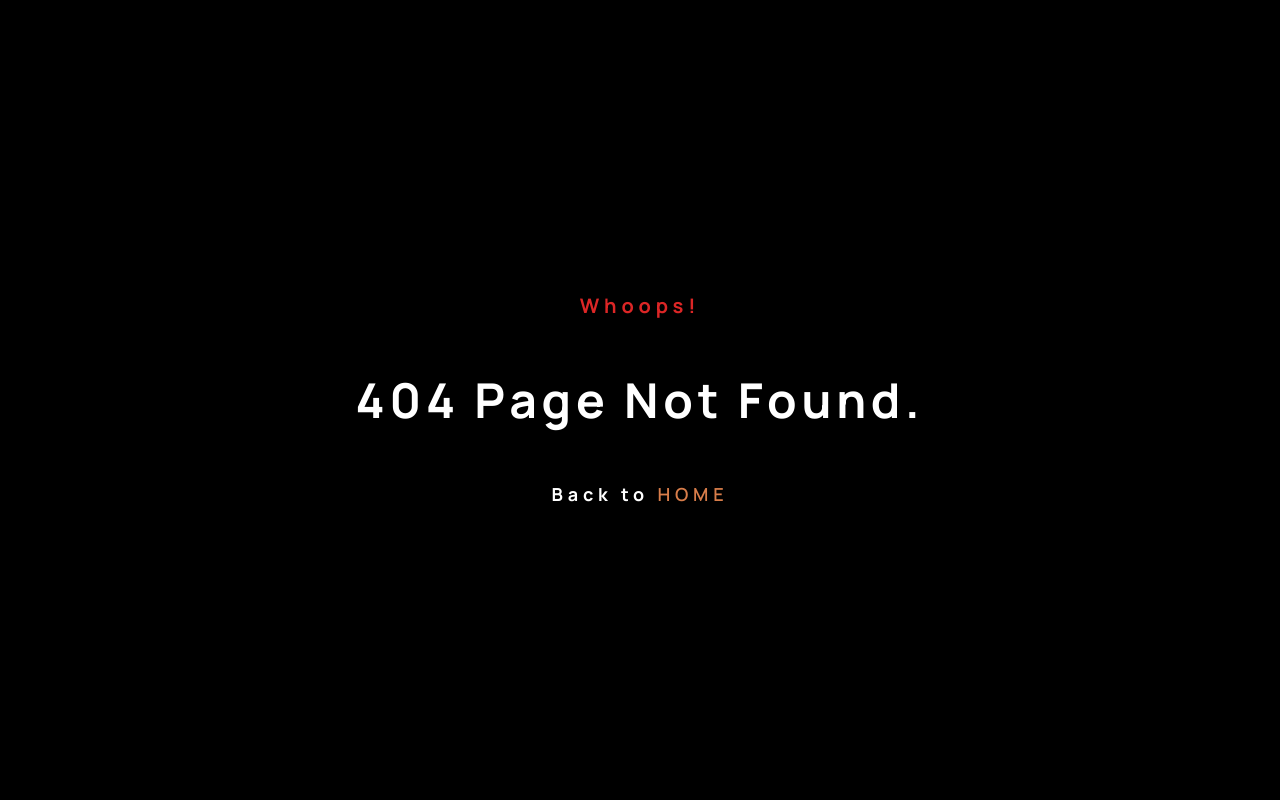
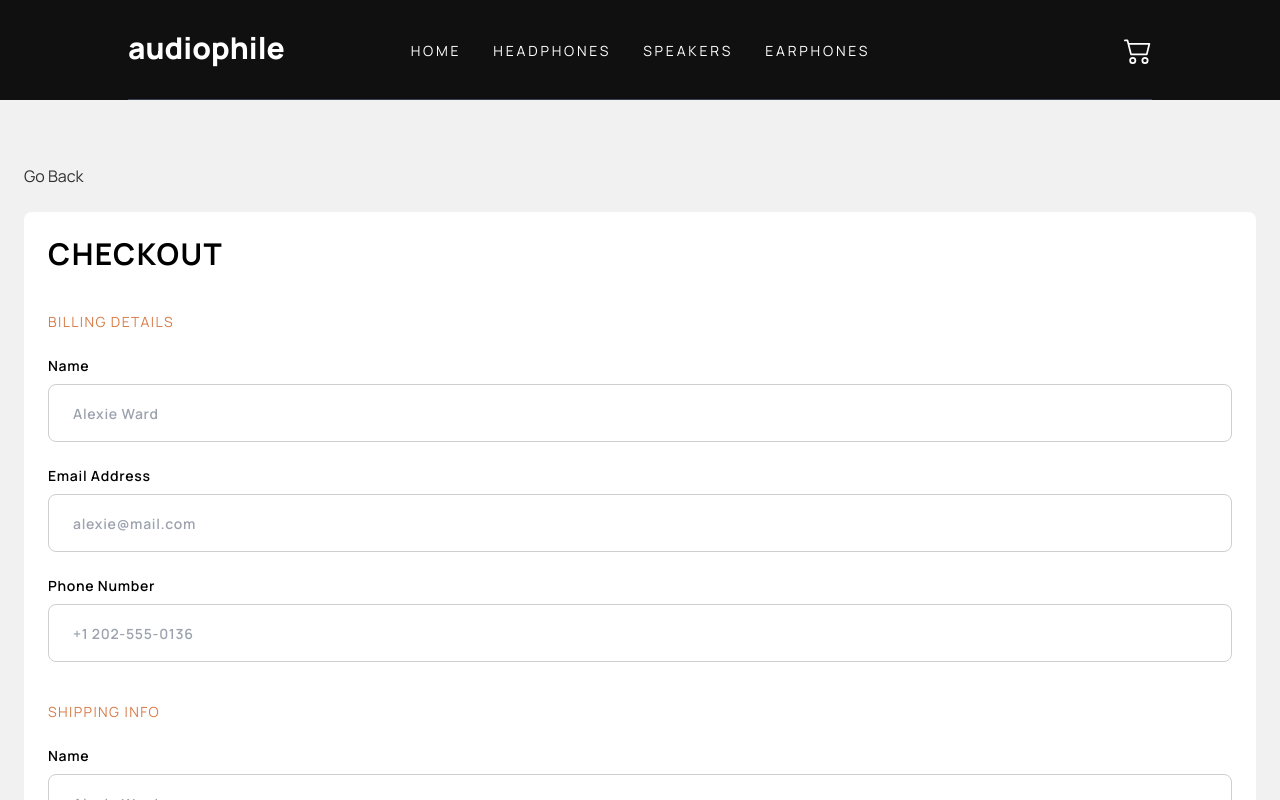
Before and after one commit to ChrisBryanAng/audiophile-ecommerce, a React (Vite) app in the folder client/: page /checkout in a window 1280 px wide. Built offline with nearby package versions, Linux system fonts and the light colour scheme.

Commit message:
Added Checkout page and components such as Inputs and radio buttons, also turned Go Back feature into a component. Checkout page not done, missing Summary component.

```diff
--- a/client/src/App.tsx
+++ b/client/src/App.tsx
@@ -7,6 +7,7 @@ import {
   Speakers,
   Earphones,
   Product,
+  Checkout,
   NotFound,
 } from "./pages";
 import { Navbar, HomeFooter, Cart } from "./components";
@@ -26,6 +27,7 @@ const App = () => {
         <Route path="/speakers" element={<Speakers />} />
         <Route path="/earphones" element={<Earphones />} />
         <Route path="/:category/:id" element={<Product />} />
+        <Route path="/checkout" element={<Checkout />} />
 
         <Route path="*" element={<NotFound />} />
       </Routes>
--- /dev/null
+++ b/client/src/components/FormInput.tsx
@@ -0,0 +1,32 @@
+interface IFormInput {
+  label?: string;
+  type: string;
+  placeholder: string;
+  value: string | number;
+  onChange: () => void;
+}
+
+const FormInput = ({
+  label,
+  type,
+  placeholder,
+  value,
+  onChange,
+}: IFormInput) => {
+  return (
+    <>
+      <label className="text-sm font-semibold tracking-wider flex flex-col gap-2">
+        {label}
+        <input
+          type={type}
+          placeholder={placeholder}
+          value={value}
+          onChange={onChange}
+          className="h-10 w-full text-sm rounded-lg py-7 px-6 border-[1px] border-solid border-gray3 outline-primary-1"
+        />
+      </label>
+    </>
+  );
+};
+
+export default FormInput;
--- /dev/null
+++ b/client/src/components/FormRadio.tsx
@@ -0,0 +1,38 @@
+interface IFormRadio {
+  id: string;
+  label?: string;
+  type: string;
+  placeholder: string;
+  value: string | number;
+  onChange: () => void;
+}
+
+const FormRadio = ({
+  id,
+  label,
+  type,
+  placeholder,
+  value,
+  onChange,
+}: IFormRadio) => {
+  return (
+    <div className="flex w-full items-center gap-4 px-6 py-4 rounded-lg border-[1px] border-solid border-gray3 outline-primary-1">
+      <input
+        id={id}
+        type={type}
+        placeholder={placeholder}
+        value={value}
+        onChange={onChange}
+        className="h-4 w-4 text-sm rounded-lg  outline-primary-1"
+      />
+      <label
+        htmlFor={id}
+        className="text-sm font-semibold tracking-wider flex flex-col gap-2"
+      >
+        {label}
+      </label>
+    </div>
+  );
+};
+
+export default FormRadio;
--- /dev/null
+++ b/client/src/components/GoBackButton.tsx
@@ -0,0 +1,22 @@
+import { useNavigate } from "react-router-dom";
+
+const GoBackButton = () => {
+  const navigate = useNavigate();
+
+  const handlePreviousPage = () => {
+    navigate(-1);
+  };
+
+  return (
+    <div>
+      <button
+        onClick={handlePreviousPage}
+        className="capitalize hover:underline text-start -mb-16 lg:-mb-14 lg:mt-10 text-black1/80 hover:text-primary-1"
+      >
+        Go back
+      </button>
+    </div>
+  );
+};
+
+export default GoBackButton;
--- a/client/src/components/ProductPreview.tsx
+++ b/client/src/components/ProductPreview.tsx
@@ -1,9 +1,10 @@
 import { useState, useEffect } from "react";
-import { Link, useNavigate, useParams } from "react-router-dom";
+import { Link, useParams } from "react-router-dom";
 import data from "../utils/data.json";
 
+import { GoBackButton } from "./";
+
 const ProductPreview = () => {
-  const navigate = useNavigate();
   const { id } = useParams();
   const [filteredProduct, setFilteredProduct] = useState<IProduct>();
 
@@ -12,18 +13,9 @@ const ProductPreview = () => {
     setFilteredProduct(product);
   }, [id]);
 
-  const handlePreviousPage = () => {
-    navigate(-1);
-  };
-
   return (
     <div className="flex flex-col h-full w-full lg:w-[80%] gap-24 lg:gap-32">
-      <button
-        onClick={handlePreviousPage}
-        className="capitalize hover:underline text-start -mb-16 lg:-mb-14 lg:mt-10 text-black1/80 hover:text-primary-1"
-      >
-        Go back
-      </button>
+      <GoBackButton />
 
       <div className="flex flex-col md:flex-row gap-8 md:gap-20 lg:gap-32">
         <div className="h-[350px] md:h-[480px] lg:h-[600px] w-full md:w-[500px] lg:w-[1400px] bg-gray1 rounded-lg overflow-clip">
--- a/client/src/components/index.js
+++ b/client/src/components/index.js
@@ -11,3 +11,6 @@ export { default as HomeNavigationLink } from "./HomeNavigationLink";
 export { default as ProductCard } from "./ProductCard";
 export { default as ProductPreview } from "./ProductPreview";
 export { default as Cart } from "./Cart";
+export { default as GoBackButton } from "./GoBackButton";
+export { default as FormInput } from "./FormInput";
+export { default as FormRadio } from "./FormRadio";
--- /dev/null
+++ b/client/src/pages/Checkout.tsx
@@ -0,0 +1,73 @@
+import { GoBackButton, FormInput, FormRadio } from "../components";
+
+const Checkout = () => {
+  return (
+    <div className="flex flex-col h-max w-full bg-gray3/30 px-6 pt-6 gap-6">
+      <GoBackButton />
+
+      <div className="flex flex-col gap-10 bg-white p-6 rounded-lg overflow-clip">
+        <p className="uppercase text-3xl tracking-wider font-bold">Checkout</p>
+
+        {/**Billing details */}
+        <div className="flex flex-col gap-6">
+          <p className="text-primary-1 uppercase tracking-widest text-sm">
+            Billing details
+          </p>
+          <FormInput label="Name" type="text" placeholder="Alexie Ward" />
+          <FormInput
+            label="Email Address"
+            type="text"
+            placeholder="alexie@mail.com"
+          />
+          <FormInput
+            label="Phone Number"
+            type="text"
+            placeholder="+1 202-555-0136"
+          />
+        </div>
+
+        {/**Shipping details */}
+        <div className="flex flex-col gap-6">
+          <p className="text-primary-1 uppercase tracking-widest text-sm">
+            Shipping info
+          </p>
+          <FormInput label="Name" type="text" placeholder="Alexie Ward" />
+          <FormInput
+            label="Your Address"
+            type="text"
+            placeholder="1137 Williams Avenue"
+          />
+          <FormInput label="Zip Code" type="text" placeholder="10001" />
+          <FormInput label="City" type="text" placeholder="New York" />
+          <FormInput label="Country" type="text" placeholder="United States" />
+        </div>
+
+        {/**Payment info */}
+        <div className="flex flex-col gap-6">
+          <p className="text-primary-1 uppercase tracking-widest text-sm">
+            Payment details
+          </p>
+          <div className="flex flex-col gap-6">
+            <p className="font-semibold text-sm tracking-wider -mb-4">
+              Payment Method
+            </p>
+            <FormRadio id="e-money" label="e-Money" type="radio" />
+            <FormRadio
+              id="cash-on-delivery"
+              label="Cash on Delivery"
+              type="radio"
+            />
+            <FormInput
+              label="e-Money Number"
+              type="text"
+              placeholder="238521993"
+            />
+            <FormInput label="e-Money PIN" type="text" placeholder="6891" />
+          </div>
+        </div>
+      </div>
+    </div>
+  );
+};
+
+export default Checkout;
--- a/client/src/pages/index.js
+++ b/client/src/pages/index.js
@@ -3,5 +3,6 @@ export { default as Headphones } from "./Headphones";
 export { default as Speakers } from "./Speakers";
 export { default as Earphones } from "./Earphones";
 export { default as Product } from "./Product";
+export { default as Checkout } from "./Checkout";
 
 export { default as NotFound } from "./NotFound";
--- a/client/tailwind.config.js
+++ b/client/tailwind.config.js
@@ -8,6 +8,7 @@ export default {
         "primary-2": "#FBAF85",
         gray1: "#F1F1F1",
         gray2: "#FAFAFA",
+        gray3: "#CFCFCF",
         "hover-button": "#4C4C4C",
         black1: "#000000",
         black2: "#101010",
```
